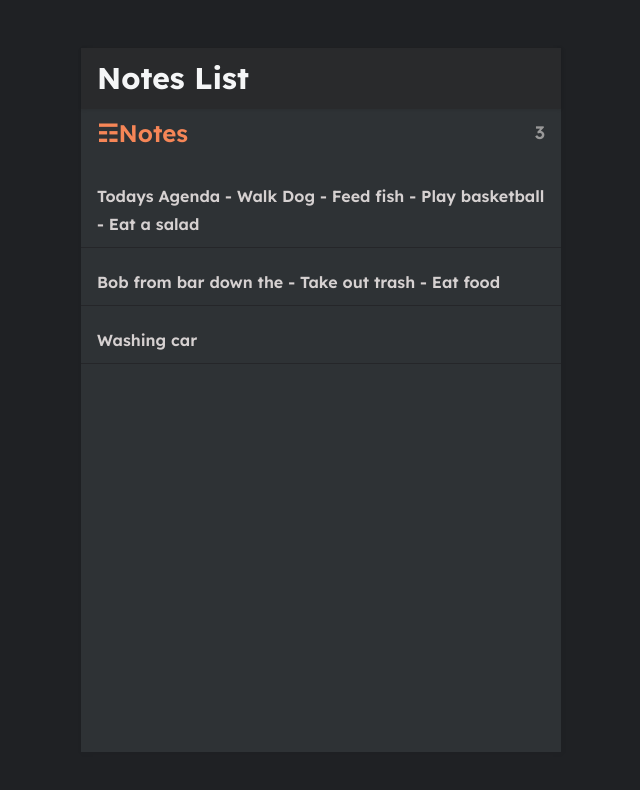
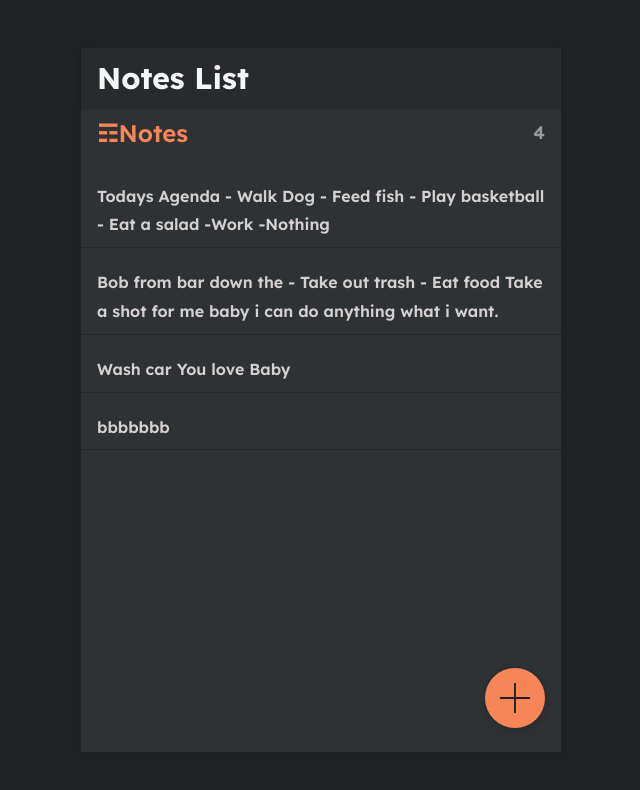
Before and after one commit to Z3r0J/react-note-app, a React (Create React App) app: page / in a window 1280 px wide. Shown: the top 790 px of the page, without its empty margins (319-959 px from the left). Built offline with nearby package versions, Linux system fonts and the light colour scheme; data requests are answered from the project's data file.

Commit message:
Finish the CRUD using an Local API

```diff
--- a/db.json
+++ b/db.json
@@ -1,19 +1,24 @@
 {
-  "notes":[
+  "notes": [
     {
-        "id": 1,
-        "body": "Todays Agenda\n\n- Walk Dog\n- Feed fish\n- Play basketball\n- Eat a salad",
-        "updated": "2021-07-14T13:49:02.078653Z"
+      "id": 1,
+      "body": "Todays Agenda\n\n- Walk Dog\n- Feed fish\n- Play basketball\n- Eat a salad\n-Work\n-Nothing\n",
+      "updated": "2022-03-31T01:38:48.167Z"
     },
     {
-        "id": 2,
-        "body": "Bob from bar down the \n\n- Take out trash\n- Eat food",
-        "updated": "2021-07-13T20:43:18.550058Z"
+      "id": 2,
+      "body": "Bob from bar down the \n\n- Take out trash\n- Eat food\nTake a shot for me baby i can do anything what i want.",
+      "updated": "2022-03-31T02:00:43.910Z"
     },
     {
-        "id": 3,
-        "body": "Washing car",
-        "updated": "2021-07-13T19:46:12.187306Z"
+      "id": 3,
+      "body": "Wash car\nYou love\nBaby",
+      "updated": "2022-03-31T02:23:26.325Z"
+    },
+    {
+      "body": "bbbbbbb",
+      "updated": "2022-03-31T03:02:43.023Z",
+      "id": 5
     }
   ]
 }
--- /dev/null
+++ b/src/components/AddButton.js
@@ -0,0 +1,13 @@
+import React from 'react'
+import { Link } from 'react-router-dom'
+import { ReactComponent as AddIcon } from '../assets/add.svg'
+
+const AddButton = () => {
+  return (
+    <Link to="/note/new" className="floating-button">
+        <AddIcon/>
+    </Link>
+  )
+}
+
+export default AddButton
--- a/src/pages/NotePage.js
+++ b/src/pages/NotePage.js
@@ -1,9 +1,8 @@
 import React, { useState, useEffect } from 'react'
 import { ReactComponent as ArrowLeft } from '../assets/chevron-left.svg'
 import { Link } from 'react-router-dom';
-import { __esModule } from 'react-router-dom/cjs/react-router-dom.min';
 
-function NotePage({match}) {
+function NotePage({match, history}) {
     let noteId = match.params.id;
     let [note, setNote] = useState(null);
 
@@ -13,21 +12,76 @@ function NotePage({match}) {
     },[noteId]);
 
     let getNotes = async() =>{
+        if(noteId  === 'new') return
+
     let response = await fetch(`http://127.0.0.1:5000/notes/${noteId}`);
     let data = await response.json();
         setNote(data);
     };
 
+    let createNote = async() =>{
+        await fetch(`http://127.0.0.1:5000/notes/`,{
+            method:'POST',
+            headers:{
+                'Content-Type':'application/json'
+            },
+            body: JSON.stringify({...note,'updated':new Date()})
+        })
+    };
+
+    let updateNote = async() =>{
+        await fetch(`http://127.0.0.1:5000/notes/${noteId}`,{
+            method:'PUT',
+            headers:{
+                'Content-Type':'application/json'
+            },
+            body: JSON.stringify({...note,'updated':new Date()})
+        })
+    };
+
+    let deleteNote = async () => {
+        await fetch(`http://127.0.0.1:5000/notes/${noteId}`,{
+            method: 'DELETE',
+            headers: {
+                'Content-Type':'application/json'
+            },
+            body:JSON.stringify(note)
+        })
+        history.push('/');
+    }
+
+
+    let handleSubmit = () =>{
+
+        if(noteId !== 'new' && !note.body){
+            deleteNote()
+        }
+        else if(noteId !== 'new'){
+            updateNote()
+        }
+        else if(noteId === 'new' && note!==null){
+            createNote()
+        }
+        history.push('/')
+    }
   return (
     <div className="note">
         <div className="note-header">
             <h3>
                 <Link to="/">
-                    <ArrowLeft/>
+                    <ArrowLeft onClick={handleSubmit}/>
                 </Link>
             </h3>
+            {
+                noteId!=='new'?(
+                    <button onClick={deleteNote}>Delete</button>
+                ):(
+                    <button onClick={handleSubmit}>Done</button>
+                )
+            }
+
         </div>
-        <textarea value={note?.body}></textarea>
+        <textarea onChange={(e)=> {setNote({...note,'body':e.target.value})}} value={note?.body}></textarea>
     </div>
   )
 }
--- a/src/pages/NotesPage.js
+++ b/src/pages/NotesPage.js
@@ -1,7 +1,7 @@
 import React, { useState, useEffect } from 'react'
 //import notes from '../assets/data'
 import ListItem from '../components/ListItem'
-
+import AddButton from '../components/AddButton'
 const NotesPage = () => {
 
     let [notes, setNotes] = useState([])
@@ -29,6 +29,7 @@ const NotesPage = () => {
         ))}
         </div>
 
+            <AddButton/>
     </div>
     )
 }
```
Also changed, not shown: src/assets/add.svg (added).
